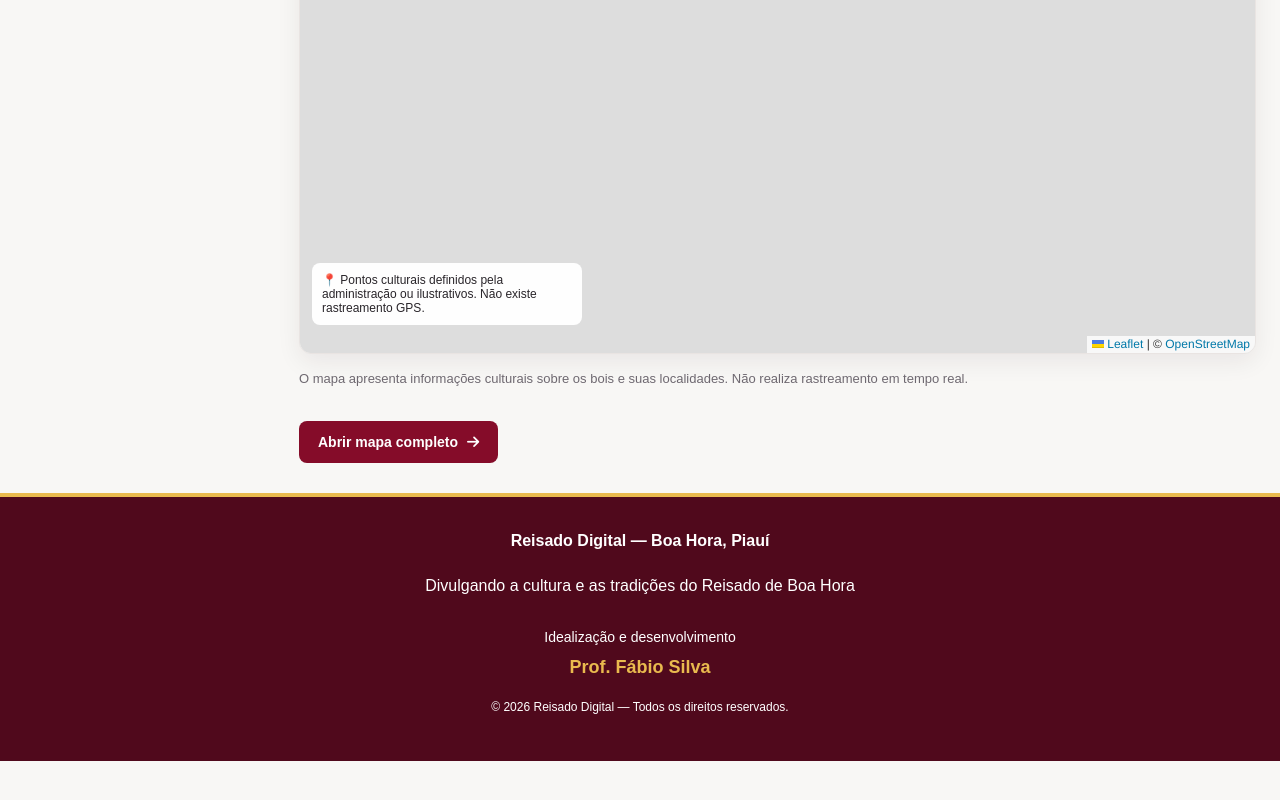
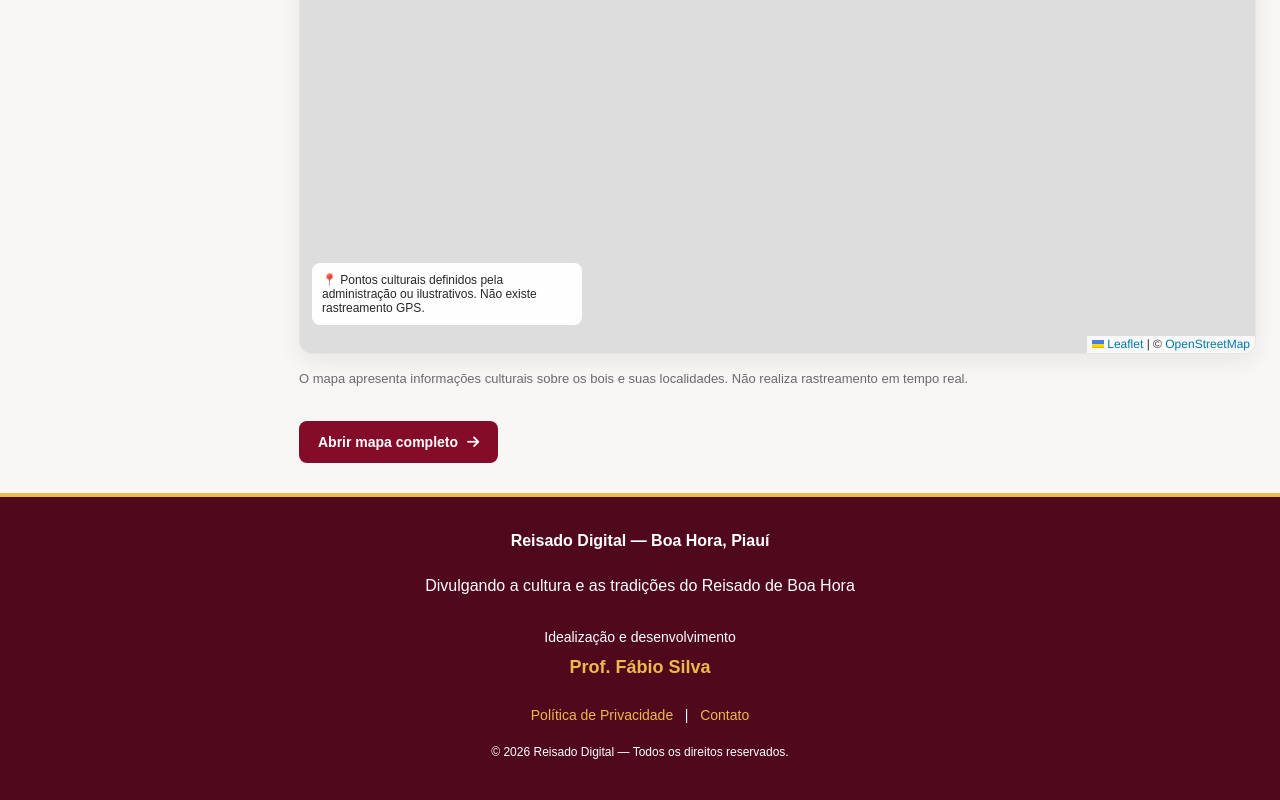
Before and after one commit to ABC-ZU/rastreamento-reisado, a plain HTML site: page inicio.html in a window 1280 px wide. Shown: the part 2714-3514 px from the top of the page. Before the commit the page ends 3475 px from the top, so only its background shows below. Drawn offline with nearby package versions, Linux system fonts and the light colour scheme; no server answers.

Commit message:
Update footer with privacy and contact links
Added privacy policy and contact links to the footer.

```diff
--- a/inicio.html
+++ b/inicio.html
@@ -1120,9 +1120,25 @@ Abrir mapa completo
     </strong>
   </p>
 
-  <p style="font-size: 12px;">
-    © 2026 Reisado Digital — Todos os direitos reservados.
-  </p>
+
+<p style="margin-top: 20px; font-size: 14px;">
+
+  <a href="privacidade.html"
+     style="color: #e9ba4e; text-decoration: none;">
+    Política de Privacidade
+  </a>
+
+  &nbsp; | &nbsp;
+
+  <a href="privacidade.html#contato"
+     style="color: #e9ba4e; text-decoration: none;">
+    Contato
+  </a>
+
+</p>
+<p style="font-size: 12px;">
+  © 2026 Reisado Digital — Todos os direitos reservados.
+</p>
 
 </footer>
 
```
